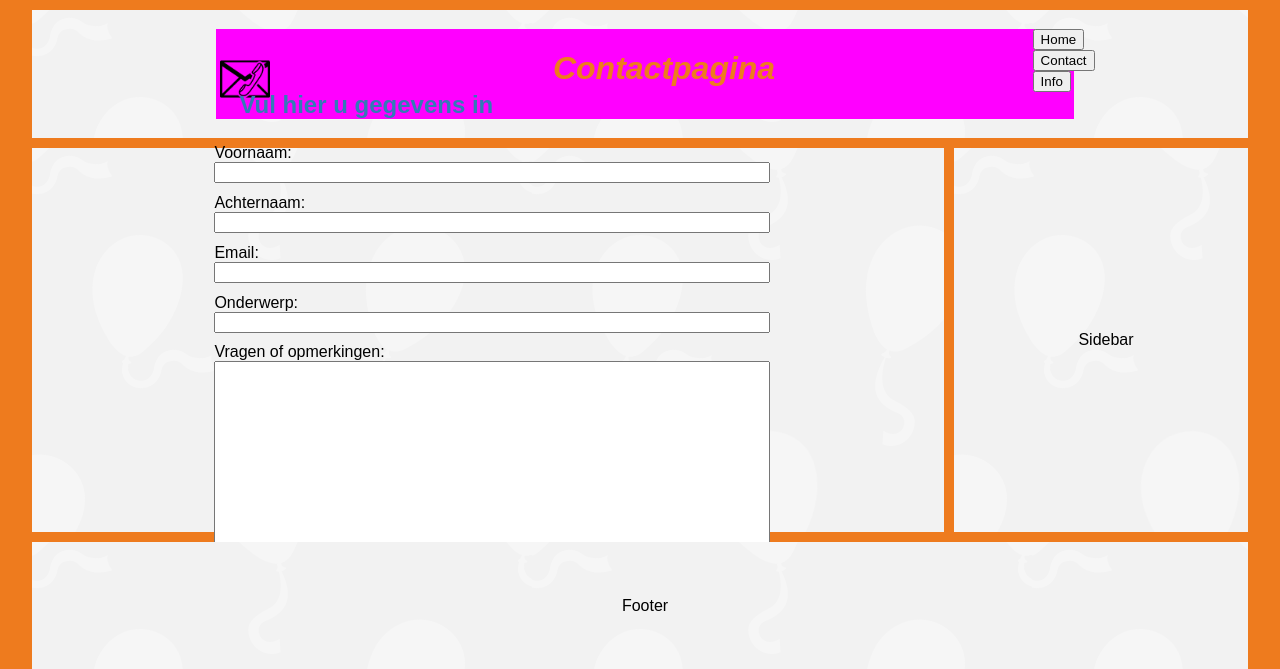
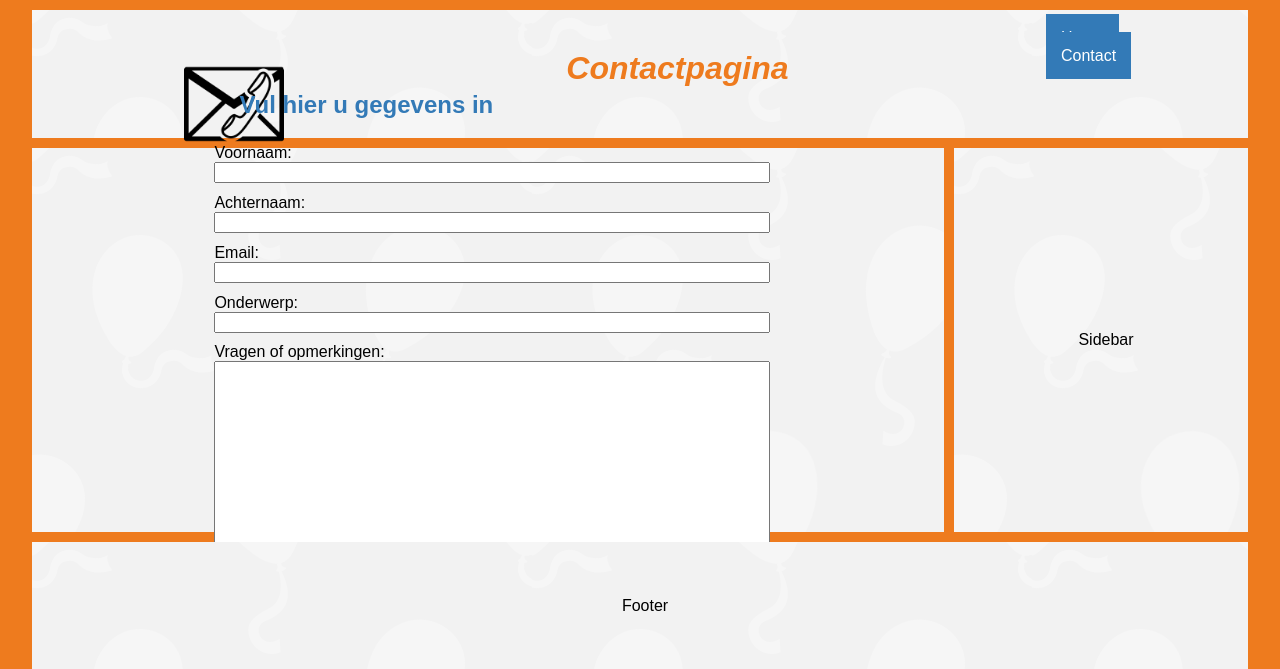
Before and after one commit to Tamme12/SG-Vervangende-Opdracht, a PHP site: page /Contactformulier.html in a window 1280 px wide. Shown: the top 669 px of the page. Run offline with PHP 8.4, Linux system fonts and the light colour scheme.

Commit message:
basis fixes
kleine dingen gefixt

```diff
--- a/Contactformulier/Contactformulier.html
+++ b/Contactformulier/Contactformulier.html
@@ -11,7 +11,10 @@
 	<div class='grid-container'>
 	  <div class='grid-left'><img id="contact" src="afbeeldingen/15554.png" alt="Logo van communicatie"></div>
 	  <div class='grid-center'><h1>Contactpagina</h1></div>
-	  <div class='grid-right'><button>Home</button><button>Contact</button><button>Info</button></div>
+	  <div class='grid-right'>
+	  	<a href="something" class="button">Home</a>
+		<a href="something" class="button">Contact</a>
+	  </div>
 	</div>
 
 
--- a/Contactformulier/contactformuliercss.css
+++ b/Contactformulier/contactformuliercss.css
@@ -12,8 +12,8 @@
 }
 
 img {
-  max-height: 50px;
-  max-width: 50px;
+  max-height: 100px;
+  max-width: 100px;
   padding: 25px;
 }
 
@@ -102,6 +102,13 @@
   grid-template-rows: 90px;
   grid-gap: 30%;
   width: 70%;
-  background-color: magenta;
   justify-content: center;
 }
+a.button {
+  background-color: #337ab7;
+  border: none;
+  color: white;
+  padding: 15px ;
+  text-decoration: none;
+  font-size: 16px;
+}
```
